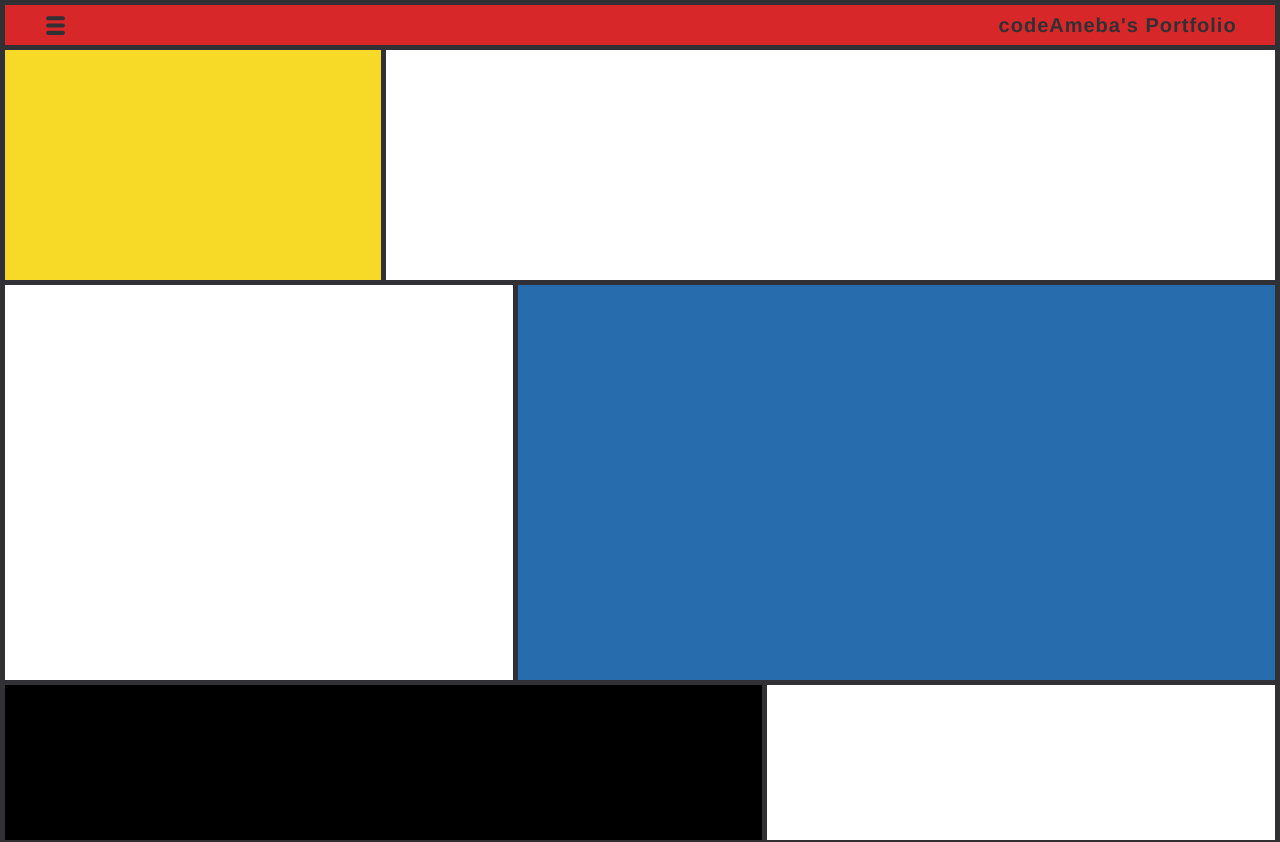
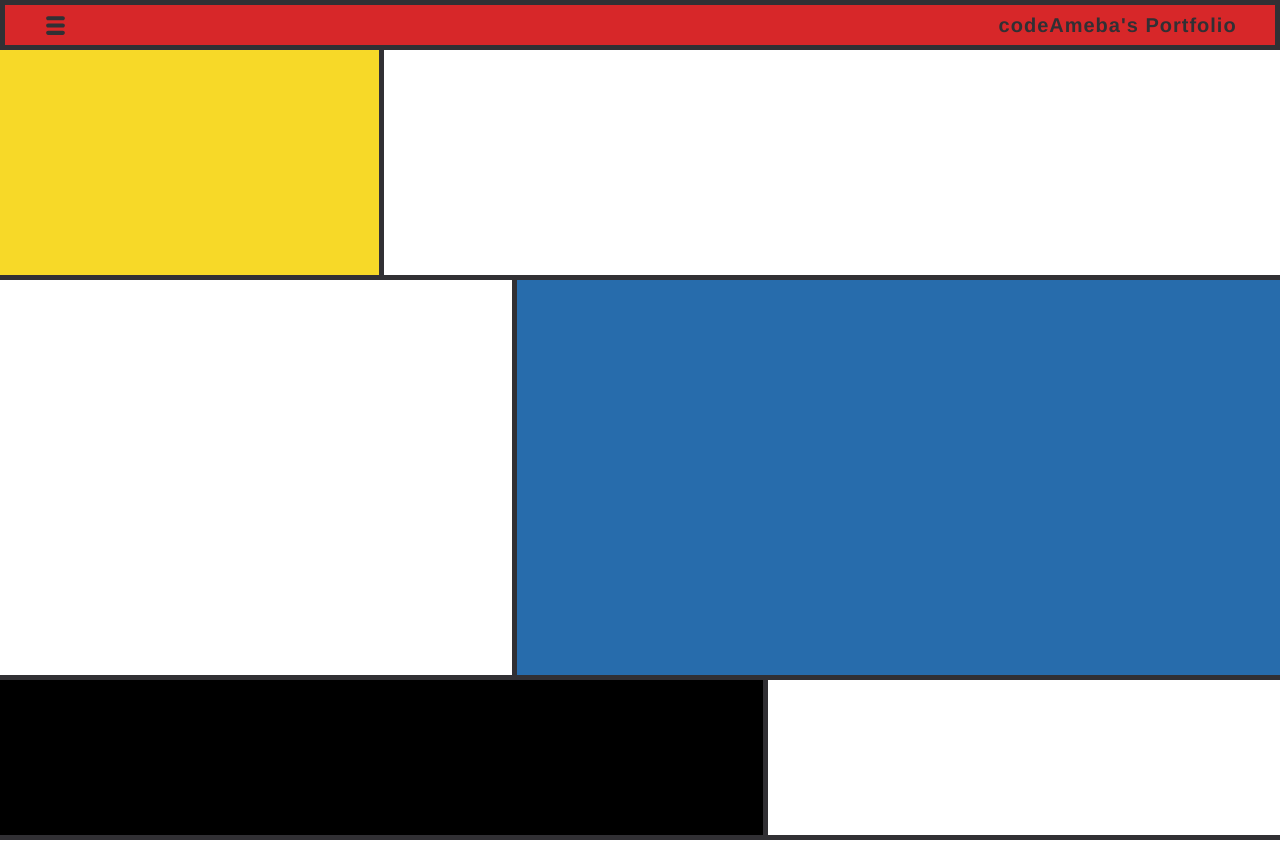
Before and after one commit to intzzzero/portfolio, a React (Create React App) app: page / in a window 1280 px wide. Shown: the top 842 px of the page. Built offline with nearby package versions, Linux system fonts and the light colour scheme.

Commit message:
MODIFY: remove main page border

```diff
--- a/src/Pages/Main.tsx
+++ b/src/Pages/Main.tsx
@@ -32,8 +32,8 @@ function Main() {
 				{scrollPosition > 0 ? <Intro /> : <Welcome />}
 				{scrollPosition > 350 ? <Concept /> : ''}
 				{scrollPosition > 600 ? <Project /> : ''}
-				<Footer />
 			</MainContainer>
+			<Footer />
 			<GlobalStyles />
 		</React.Fragment>
 	);
@@ -58,7 +58,6 @@ const MainContainer = styled.main`
 	height: 900vh;
 	margin-top: 5vh;
 	overflow: hidden;
-	border: 5px solid #313034;
 
 	@media only screen and (max-width: 800px) {
 		height: 800vh;
```
